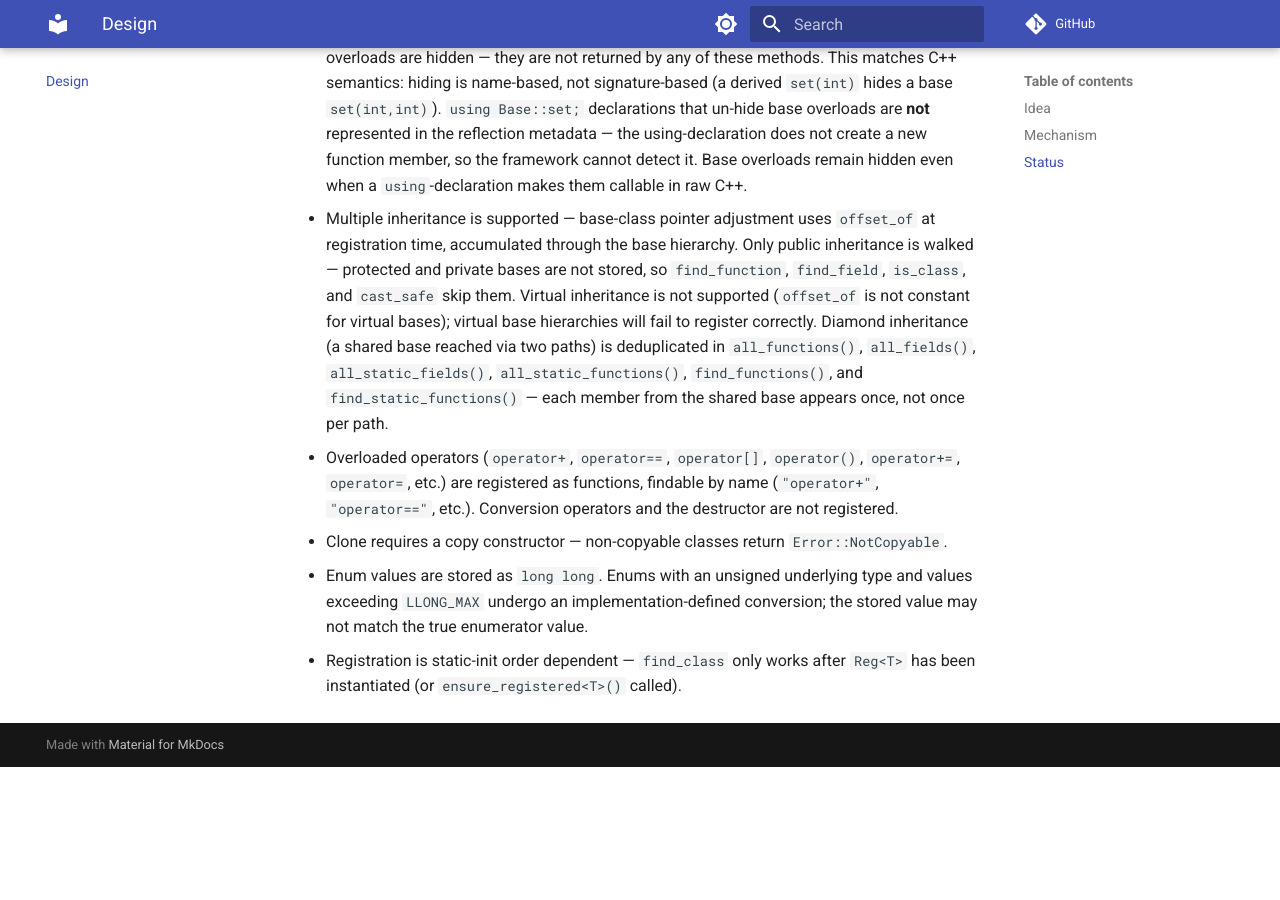
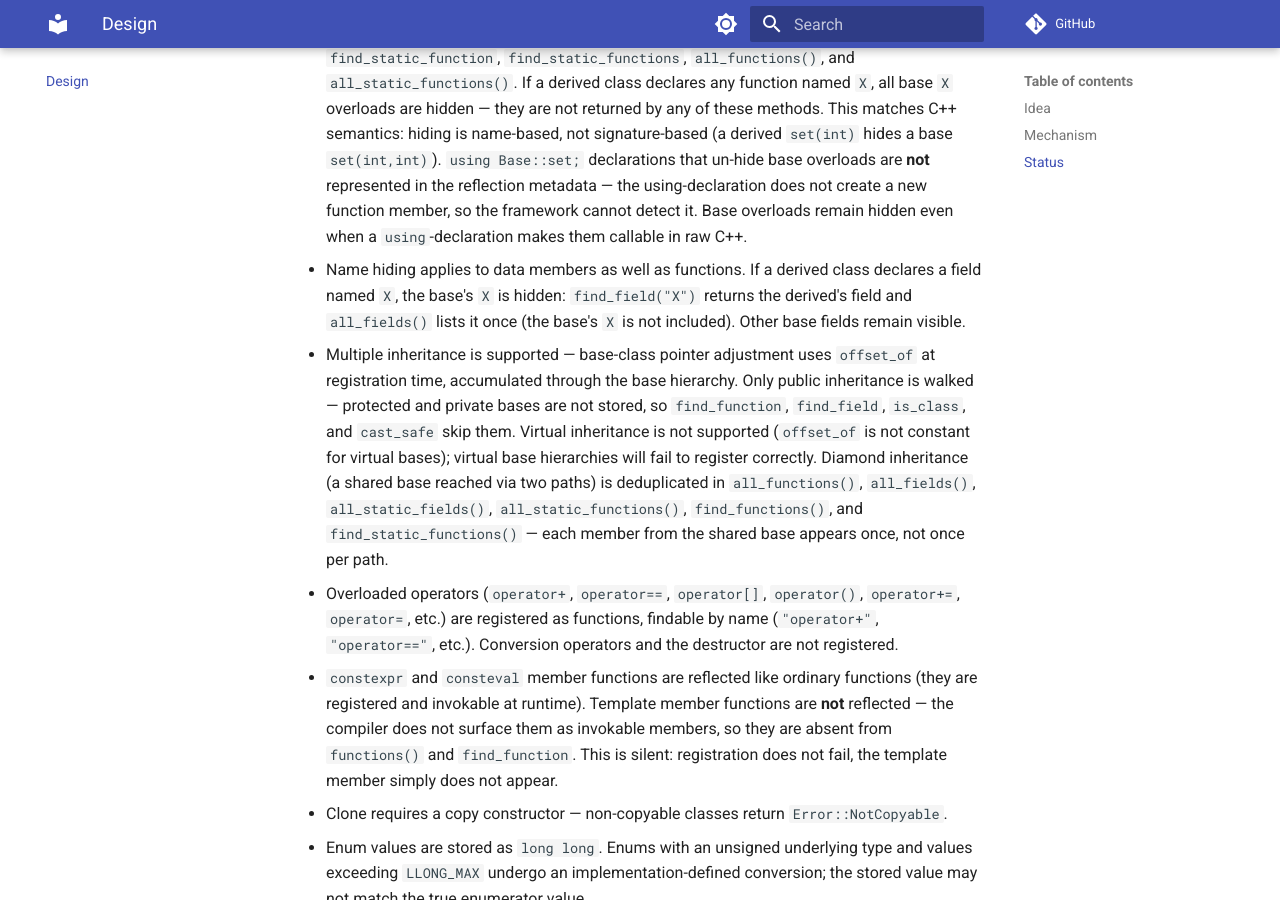
Before and after one commit to w2xel/refl, an MkDocs documentation site: the page built from docs/content/design.md, in a window 1280 px wide and 900 px high, scrolled down 5593 px. Built offline with MkDocs 1.6.1 and Material for MkDocs 9.7.7, drawn with Linux system fonts in a browser that asks for light colours; comment, search, counter and statistics services are not loaded; before the commit the page ends 6360 px from its top, so only the background shows below that; some of the changed text lies outside the part shown.

Commit message:
Rename is_readonly to is_const, document template/field hiding, drop unused includes
Rename Field::is_readonly() and StaticField::is_readonly() to is_const()
so the name reports the const qualifier rather than implying writability.
Add field-name-hiding test and document field hiding. Document constexpr/
consteval reflection and silent template-member skipping. Remove unused
<map>, <functional> includes and to_string(Error) from refl.hpp; move the
two includes to dyn.hpp which actually uses them.

Generated by Mistral Vibe.
Co-Authored-By: Mistral Vibe <vibe@mistral.ai>

```diff
--- a/docs/content/design.md
+++ b/docs/content/design.md
@@ -138,7 +138,10 @@
   (false for move-only members — use `get_ref` instead).
   `Field::has_setter()` returns true if the field has a setter (false for
   const or not move-assignable members).
-  `Field::is_readonly()` returns true if the field is const-qualified.
+  `Field::is_const()` returns true if the field is const-qualified.  This
+  reports the const qualifier only, not writability: a non-const member that
+  is not move-assignable (e.g. `std::mutex`) is not const yet has no setter —
+  use `has_setter()` to check writability.
 - `Class::find_static_field("name")` returns `std::expected<StaticField, Error>`
   (walks bases).
   `StaticField::get()` returns `std::expected<Object, Error>`;
@@ -251,6 +254,10 @@
   create a new function member, so the framework cannot detect it.  Base
   overloads remain hidden even when a `using`-declaration makes them
   callable in raw C++.
+- Name hiding applies to data members as well as functions.  If a derived
+  class declares a field named `X`, the base's `X` is hidden: `find_field("X")`
+  returns the derived's field and `all_fields()` lists it once (the base's
+  `X` is not included).  Other base fields remain visible.
 - Multiple inheritance is supported — base-class pointer adjustment uses
   `offset_of` at registration time, accumulated through the base hierarchy.
   Only public inheritance is walked — protected and private bases are not
@@ -265,6 +272,12 @@
   `operator+=`, `operator=`, etc.) are registered as functions, findable by
   name (`"operator+"`, `"operator=="`, etc.).  Conversion operators and the
   destructor are not registered.
+- `constexpr` and `consteval` member functions are reflected like ordinary
+  functions (they are registered and invokable at runtime).  Template member
+  functions are **not** reflected — the compiler does not surface them as
+  invokable members, so they are absent from `functions()` and
+  `find_function`.  This is silent: registration does not fail, the template
+  member simply does not appear.
 - Clone requires a copy constructor — non-copyable classes return
   `Error::NotCopyable`.
 - Enum values are stored as `long long`.  Enums with an unsigned underlying
```
Also changed, not shown: 3 other files.
